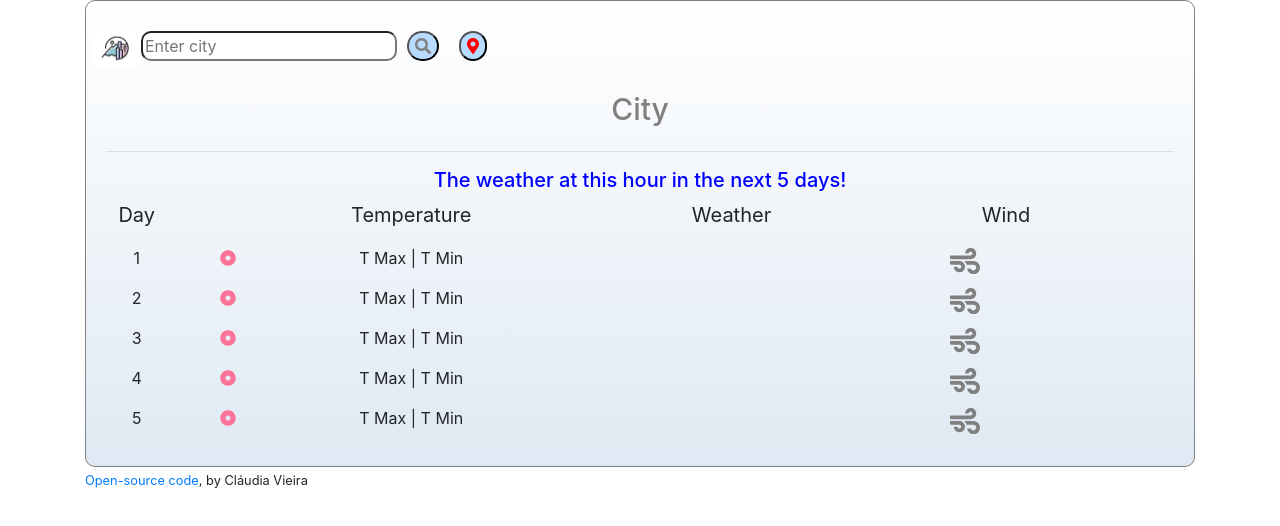
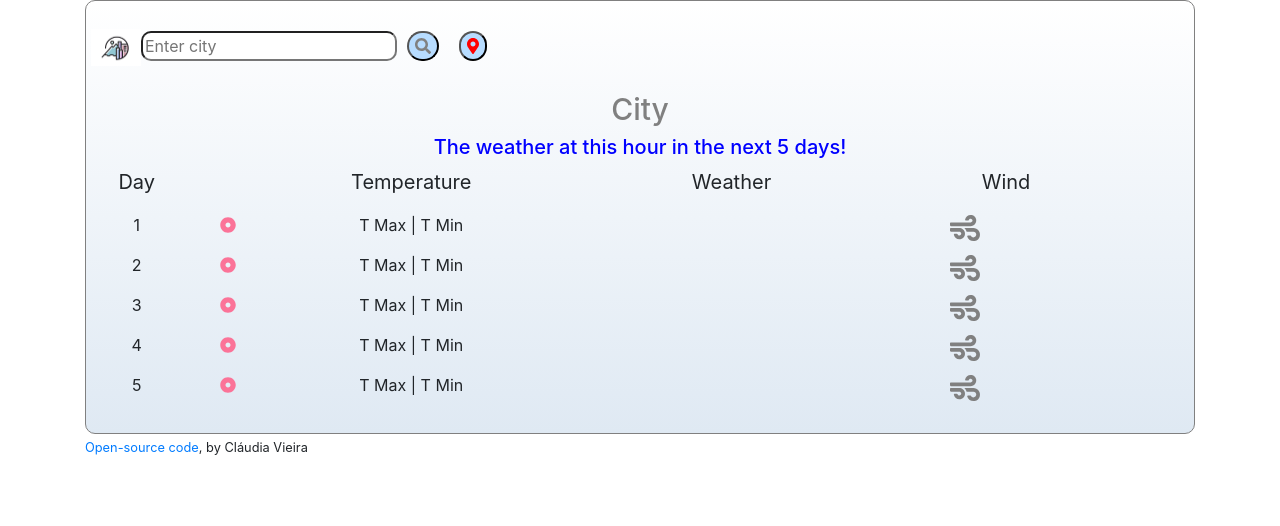
Before and after one commit to Claudia-Vieira/final-project-weather-app, a React (Create React App) app: page / in a window 1280 px wide. Shown: the top 526 px of the page. Built offline with nearby package versions, Linux system fonts and the light colour scheme.

Commit message:
Forecaste 1st part

```diff
--- a/package.json
+++ b/package.json
@@ -12,6 +12,7 @@
     "react": "^16.12.0",
     "react-bootstrap": "^1.0.0-beta.16",
     "react-dom": "^16.12.0",
+    "react-json-view": "^1.19.1",
     "react-loader-spinner": "^3.1.5",
     "react-scripts": "3.2.0"
   },
--- a/src/App.js
+++ b/src/App.js
@@ -1,8 +1,6 @@
 import React from 'react';
 import 'bootstrap/dist/css/bootstrap.min.css'
 import SearchForm from './SearchForm.js';
-
-import Forecast from './Forecast.js';
 import './App.css';
 import { library } from '@fortawesome/fontawesome-svg-core'
 import { fab } from '@fortawesome/free-brands-svg-icons'
@@ -21,9 +19,6 @@ function App() {
       <div>
         <SearchForm />
       </div>
-
-      <hr />
-      <Forecast />
     </div>
     <small>
       <a
--- a/src/Forecast.js
+++ b/src/Forecast.js
@@ -1,8 +1,23 @@
-import React from "react";
+import React, {useState} from "react";
+import axios from "axios";
 import "./Forecast.css";
 import Day from "./Day";
-export default function SearchFOrm () {
-    return (     <div>
+export default function Forecast (props) {
+
+
+  let [forecastData, setForecastData] = useState (null);
+
+if (props.chosenCity) {
+  function displayForecast(response) {
+    setForecastData(response.data);
+}
+
+  let forecastUrl = `http://api.openweathermap.org/data/2.5/forecast?q=${props.chosenCity}&mode=xml&appid=011674ac65e3e0ef6d73be0d4fdbae64&units=metric`;
+  axios.get(forecastUrl).then(displayForecast);
+
+console.log(forecastData);
+    return (
+    <div>
         <h4 className="forecast_title">
           The weather at this hour in the next 5 days!
         </h4>
@@ -28,7 +43,6 @@ export default function SearchFOrm () {
 
             <Day value={2} />
 
-
             <Day value={3} />
 
             <Day value={4} />
@@ -37,4 +51,37 @@ export default function SearchFOrm () {
 
         </div>
       </div>)
-};
+} else {return (<div>
+  <h4 className="forecast_title">
+    The weather at this hour in the next 5 days!
+  </h4>
+  <div className="row fiveDays">
+    <div className="col-1">
+      <p>Day</p>
+    </div>
+    <div className="col-1">
+      <p />
+    </div>
+    <div className="col-3">
+      <p>Temperature</p>
+    </div>
+    <div className="col-4">
+      <p>Weather</p>
+    </div>
+    <div className="col-2">
+      <p>Wind</p>
+    </div>
+  </div>
+  <div id="forecast">
+      <Day value={1} />
+
+      <Day value={2} />
+
+      <Day value={3} />
+
+      <Day value={4} />
+
+      <Day value={5} />
+
+  </div>
+</div>)}}
--- a/src/SearchForm.js
+++ b/src/SearchForm.js
@@ -2,6 +2,7 @@ import React, {useState} from "react";
 import axios from "axios";
 import WeatherLayout from './WeatherLayout.js';
 import DateSetting from "./DateSetting.js";
+import Forecast from "./Forecast.js"
 import "./SearchForm.css";
 import CityIcon from "./cityIcon.jpg";
 import { FontAwesomeIcon } from '@fortawesome/react-fontawesome'
@@ -24,6 +25,7 @@ export default function SearchForm () {
     let url = `https://api.openweathermap.org/data/2.5/weather?q=${city}&appid=011674ac65e3e0ef6d73be0d4fdbae64&units=metric`;
   axios.get(url).then(showInformation);
 
+
   }
 
   function showInformation(response) {
@@ -39,6 +41,7 @@ export default function SearchForm () {
     setDescription(response.data.weather[0].description);
     setSubmitingDate(new Date(response.data.dt*1000));
         };
+
 
   function provideCityName (event) {
   setCity (event.target.value);
@@ -76,6 +79,8 @@ export default function SearchForm () {
   <div className="row">
   <WeatherLayout chosenCity={currentCity} chosenIcon={icon} chosenTemperature={temperature} chosenDescription={description} chosenWind={wind}/>
 </div>
+<hr />
+      <Forecast chosenCity={currentCity}/>
 </div>);} else {return ( <div>
       <div className="row">
     <div className="col-xs-6">
@@ -102,5 +107,6 @@ export default function SearchForm () {
       <h5 id="currentCity">{currentCity}</h5>
     </div>
   </div>
-  <div className="row"></div> </div>)}
+  <div className="row"></div>
+  <Forecast /></div>)}
 };
--- a/src/WeatherLayout.js
+++ b/src/WeatherLayout.js
@@ -1,6 +1,5 @@
 import React from "react";
 import TemperatureSetting from "./TemperatureSetting.js";
-
 import { FontAwesomeIcon } from '@fortawesome/react-fontawesome'
 import "./WeatherLayout.css";
 
```
Also changed, not shown: 1 other file (tests, documents, lock files or other folders).
